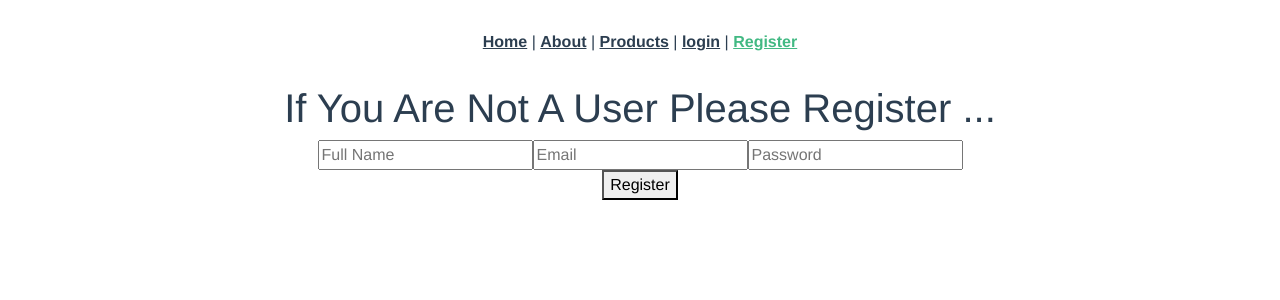
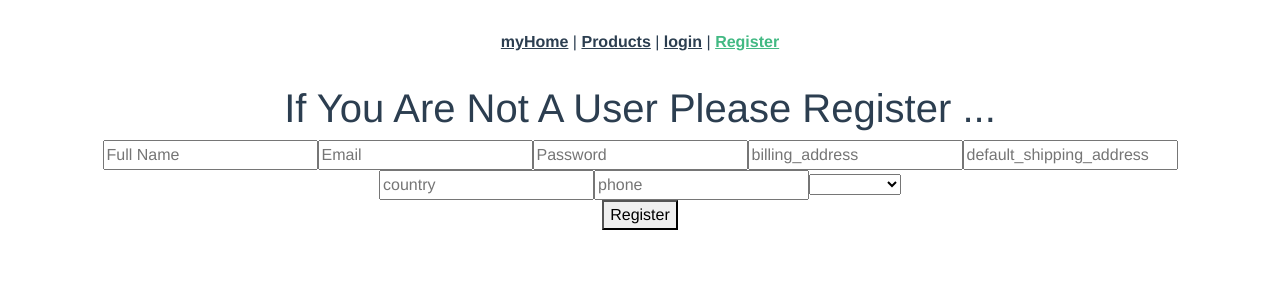
Before and after one commit to hilmimallick/capstone_frontend, a Vue app: page /register in a window 1280 px wide. Shown: the top 300 px of the page. Built offline with nearby package versions, Linux system fonts and the light colour scheme.

Commit message:
worked on the register

```diff
--- a/src/App.vue
+++ b/src/App.vue
@@ -1,33 +1,16 @@
 <template>
-  <nav>
-    <router-link to="/">Home</router-link> |
-    <router-link to="/about">About</router-link> |
-    <router-link to="/products">Products</router-link> |
-    <router-link to="/login">login</router-link> |
-    <router-link to="/register">Register</router-link>
-  </nav>
+  <navbar />
   <router-view />
 </template>
 
-<style>
-#app {
-  font-family: Avenir, Helvetica, Arial, sans-serif;
-  -webkit-font-smoothing: antialiased;
-  -moz-osx-font-smoothing: grayscale;
-  text-align: center;
-  color: #2c3e50;
-}
+<script>
+import navbar from "./components/navbar.vue";
+export default {
+  name: "App",
+  components: {
+    navbar,
+  },
+};
+</script>
 
-nav {
-  padding: 30px;
-}
-
-nav a {
-  font-weight: bold;
-  color: #2c3e50;
-}
-
-nav a.router-link-exact-active {
-  color: #42b983;
-}
-</style>
+<style></style>
--- /dev/null
+++ b/src/components/navbar.vue
@@ -0,0 +1,35 @@
+<template>
+  <nav>
+    <router-link to="/">myHome</router-link> |
+    <router-link to="/products">Products</router-link> |
+    <router-link to="/login">login</router-link> |
+    <router-link to="/register">Register</router-link>
+  </nav>
+</template>
+<script>
+export default {
+  name: "navbar",
+};
+</script>
+<style>
+#app {
+  font-family: Avenir, Helvetica, Arial, sans-serif;
+  -webkit-font-smoothing: antialiased;
+  -moz-osx-font-smoothing: grayscale;
+  text-align: center;
+  color: #2c3e50;
+}
+
+nav {
+  padding: 30px;
+}
+
+nav a {
+  font-weight: bold;
+  color: #2c3e50;
+}
+
+nav a.router-link-exact-active {
+  color: #42b983;
+}
+</style>
--- a/src/router/index.js
+++ b/src/router/index.js
@@ -3,11 +3,6 @@ import HomeView from "../views/HomeView.vue";
 import oneCard from "@/views/oneCard.vue";
 
 const routes = [
-  {
-    path: "/",
-    name: "home",
-    component: HomeView,
-  },
   {
     path: "/about",
     name: "about",
@@ -16,6 +11,11 @@ const routes = [
     // which is lazy-loaded when the route is visited.
     component: () =>
       import(/* webpackChunkName: "about" */ "../views/AboutView.vue"),
+  },
+  {
+    path: "/",
+    name: "myHome",
+    component: () => import("../views/myHome.vue"),
   },
   {
     path: "/products",
--- a/src/store/index.js
+++ b/src/store/index.js
@@ -65,13 +65,27 @@ export default createStore({
       }
     },
     register: async (context, data) => {
-      const { FullName, email, password } = data;
-      fetch("http://localhost:7373/users", {
+      const {
+        full_name,
+        email,
+        password,
+        billing_address,
+        default_shipping_address,
+        country,
+        phone,
+        user_type,
+      } = data;
+      fetch("http://localhost:7373/users/register", {
         method: "POST",
         body: JSON.stringify({
-          FullName: FullName,
+          full_name: full_name,
           email: email,
           password: password,
+          billing_address: billing_address,
+          default_shipping_address: default_shipping_address,
+          country: country,
+          phone: phone,
+          user_type: user_type,
         }),
         headers: {
           "Content-type": "application/json; charset=UTF-8",
@@ -79,6 +93,7 @@ export default createStore({
       })
         .then((response) => response.json())
         .then((json) => context.commit("setusers", json));
+      router.push("/products");
     },
 
     getproducts: async (context) => {
--- a/src/views/login.vue
+++ b/src/views/login.vue
@@ -24,7 +24,6 @@
         </div>
       </form>
     </div>
-    <div v-if="users">Welcome {{ users.full_name }}</div>
   </div>
 </template>
 <script>
--- /dev/null
+++ b/src/views/myHome.vue
@@ -0,0 +1,31 @@
+<template>
+  <section class="home-section"></section>
+  <section class="about-section">
+    <a href="/login">
+      <button>login</button>
+    </a>
+    <a href="/register">
+      <button>Sign-up</button>
+    </a>
+  </section>
+  <section class="contact-section"></section>
+</template>
+<script>
+export default {};
+</script>
+<style>
+.home-section {
+  height: 100vh;
+  background-color: black;
+}
+
+.about-section {
+  height: 100vh;
+  background-color: white;
+}
+
+.contact-section {
+  height: 100vh;
+  background-color: grey;
+}
+</style>
--- a/src/views/oneCard.vue
+++ b/src/views/oneCard.vue
@@ -17,6 +17,7 @@
             <p class="card-text">R{{ item.price }}</p>
             <p class="card-text">{{ item.description }}</p>
             <p class="card-text">{{ item.artist }}</p>
+            <p class="card-text">{{ item.size }}</p>
           </div>
         </div>
       </div>
--- a/src/views/register.vue
+++ b/src/views/register.vue
@@ -21,12 +21,39 @@
           v-model="password"
           placeholder="Password"
         />
+        <input
+          class="register-form-password"
+          type="text"
+          v-model="billing_address"
+          placeholder="billing_address"
+        />
+        <input
+          class="register-form-password"
+          type="text"
+          v-model="default_shipping_address"
+          placeholder="default_shipping_address"
+        />
+        <input
+          class="register-form-password"
+          type="text"
+          v-model="country"
+          placeholder="country"
+        />
+        <input
+          class="register-form-password"
+          type="text"
+          v-model="phone"
+          placeholder="phone"
+        />
+        <select name="user" id="user" v-model="user_type">
+          <option value="user">Customer</option>
+        </select>
         <div>
           <button id="register-btn" type="submit">Register</button>
         </div>
       </form>
     </div>
-    <div v-if="users">Welcome {{ users.full_name }}</div>
+    <!-- <div v-if="users">Welcome {{ users.full_name }}</div> -->
   </div>
 </template>
 <script>
@@ -36,6 +63,11 @@ export default {
       full_name: "",
       email: "",
       password: "",
+      billing_address: "",
+      default_shipping_address: "",
+      country: "",
+      phone: "",
+      user_type: "",
     };
   },
   computed: {
@@ -49,6 +81,11 @@ export default {
         full_name: this.full_name,
         email: this.email,
         password: this.password,
+        billing_address: this.billing_address,
+        default_shipping_address: this.default_shipping_address,
+        country: this.country,
+        phone: this.phone,
+        user_type: this.user_type,
       });
     },
   },
```
